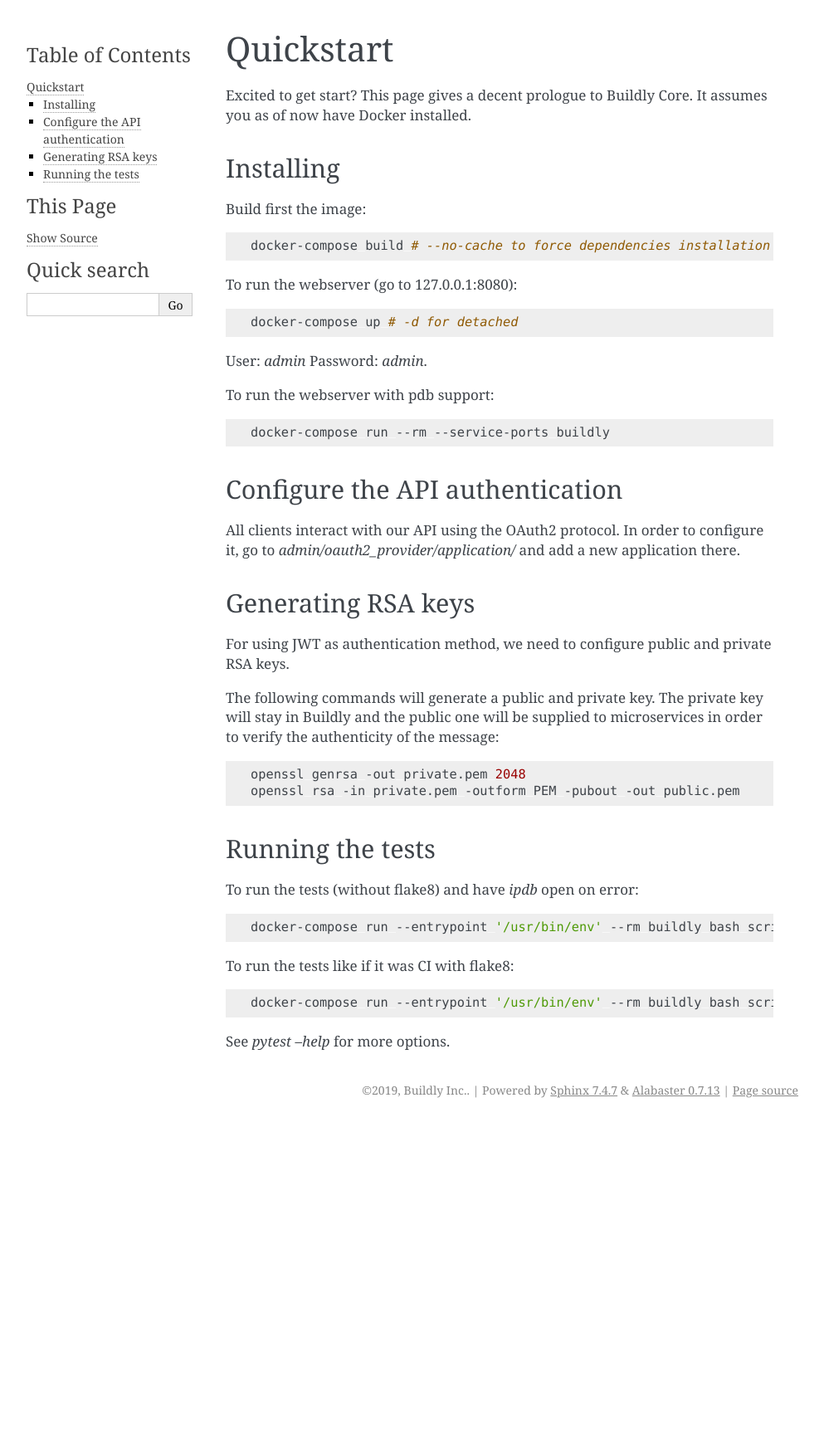
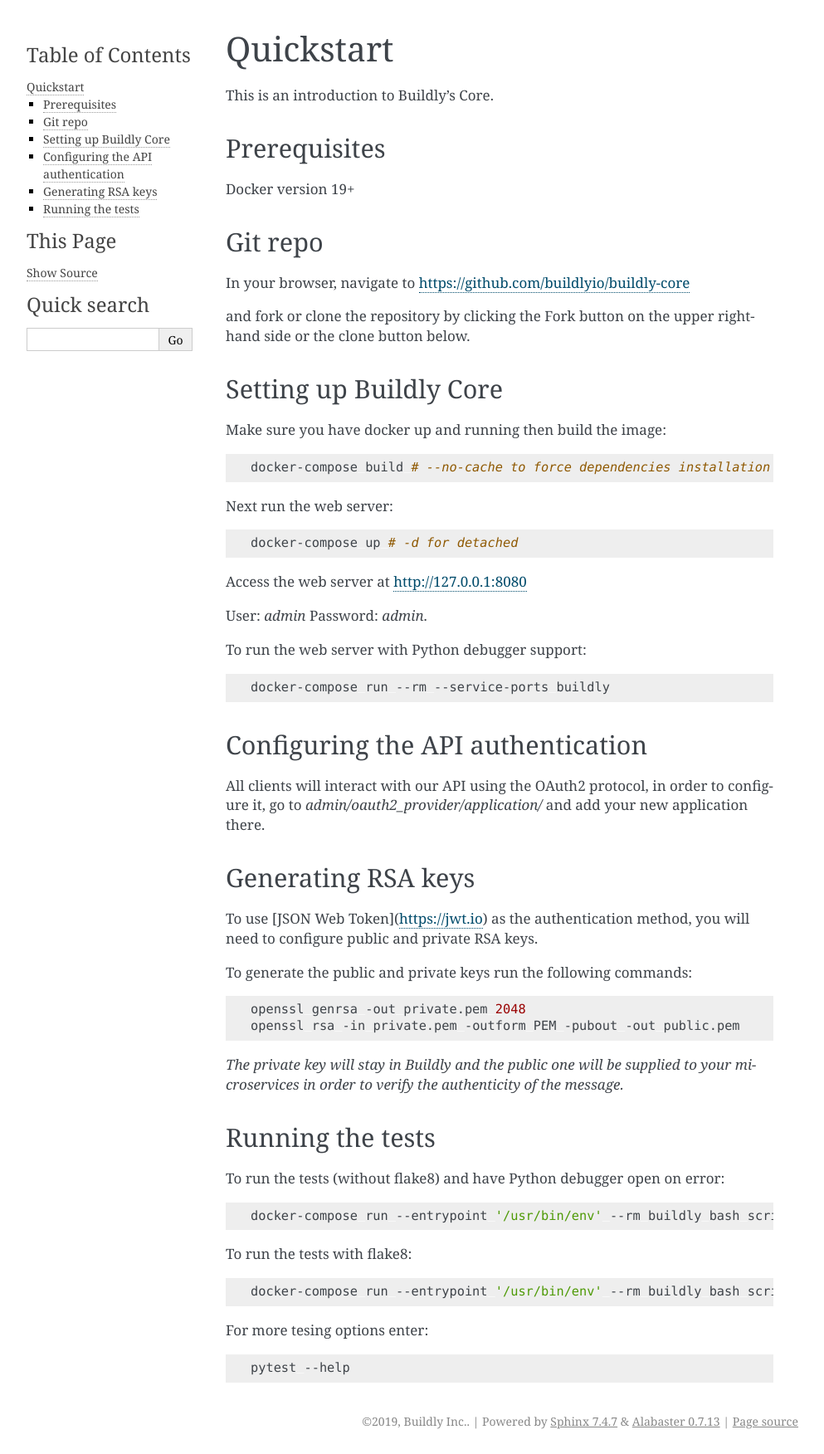
Before and after one commit to buildlyio/buildly-core, a Sphinx documentation site: the page built from docs/quickstart.rst, in a window 1280 px wide. Shown: the whole page at 83% size, without its empty margins (148-1141 px from the left). Built offline with Sphinx 7.4.7, drawn with Linux system fonts in a browser that asks for light colours; before the commit the page ends 1353 px from its top, so only the background shows below that.

Commit message:
fixed typos and updated headers

```diff
--- a/docs/quickstart.rst
+++ b/docs/quickstart.rst
@@ -3,65 +3,82 @@
 Quickstart
 ==========
 
-Excited to get start? This page gives a decent prologue to Buildly Core. It assumes
-you as of now have Docker installed.
+This is an introduction to Buildly's Core.
 
-Installing
+Prerequisites
 ----------
 
-Build first the image:
+Docker version 19+
+
+Git repo
+----------
+
+In your browser, navigate to https://github.com/buildlyio/buildly-core
+
+and fork or clone the repository by clicking the Fork button on the upper right-hand side or the clone button below.
+
+Setting up Buildly Core
+----------
+Make sure you have docker up and running then build the image:
 
 .. code-block:: bash
 
    docker-compose build # --no-cache to force dependencies installation
 
-To run the webserver (go to 127.0.0.1:8080):
+Next run the web server:
 
 .. code-block:: bash
 
    docker-compose up # -d for detached
 
+Access the web server at http://127.0.0.1:8080
+
 User: `admin`
 Password: `admin`.
 
-To run the webserver with pdb support:
+To run the web server with Python debugger support:
 
 .. code-block:: bash
 
    docker-compose run --rm --service-ports buildly
 
-Configure the API authentication
+Configuring the API authentication
 --------------------------------
 
-All clients interact with our API using the OAuth2 protocol. In order to configure it, go to
-`admin/oauth2_provider/application/` and add a new application there.
+All clients will interact with our API using the OAuth2 protocol, in order to configure it, go to
+`admin/oauth2_provider/application/` and add your new application there.
 
 Generating RSA keys
 -------------------
 
-For using JWT as authentication method, we need to configure public and private RSA keys.
+To use [JSON Web Token](https://jwt.io) as the authentication method, you will need to configure public and private RSA keys.
 
-The following commands will generate a public and private key. The private key will stay in Buildly and the public
-one will be supplied to microservices in order to verify the authenticity of the message:
+To generate the public and private keys run the following commands:
 
 .. code-block:: bash
 
    openssl genrsa -out private.pem 2048
    openssl rsa -in private.pem -outform PEM -pubout -out public.pem
 
+*The private key will stay in Buildly and the public one will be supplied to your microservices in order to verify the authenticity of the message.*
+
 Running the tests
 -----------------
 
-To run the tests (without flake8) and have `ipdb` open on error:
+To run the tests (without flake8) and have Python debugger open on error:
 
 .. code-block:: bash
 
    docker-compose run --entrypoint '/usr/bin/env' --rm buildly bash scripts/run-tests.sh --keepdb --bash_on_finish
 
-To run the tests like if it was CI with flake8:
+To run the tests with flake8:
 
 .. code-block:: bash
 
    docker-compose run --entrypoint '/usr/bin/env' --rm buildly bash scripts/run-tests.sh --ci
 
-See `pytest --help` for more options.
+For more tesing options enter:
+
+.. code-block:: bash
+
+    pytest --help
```
